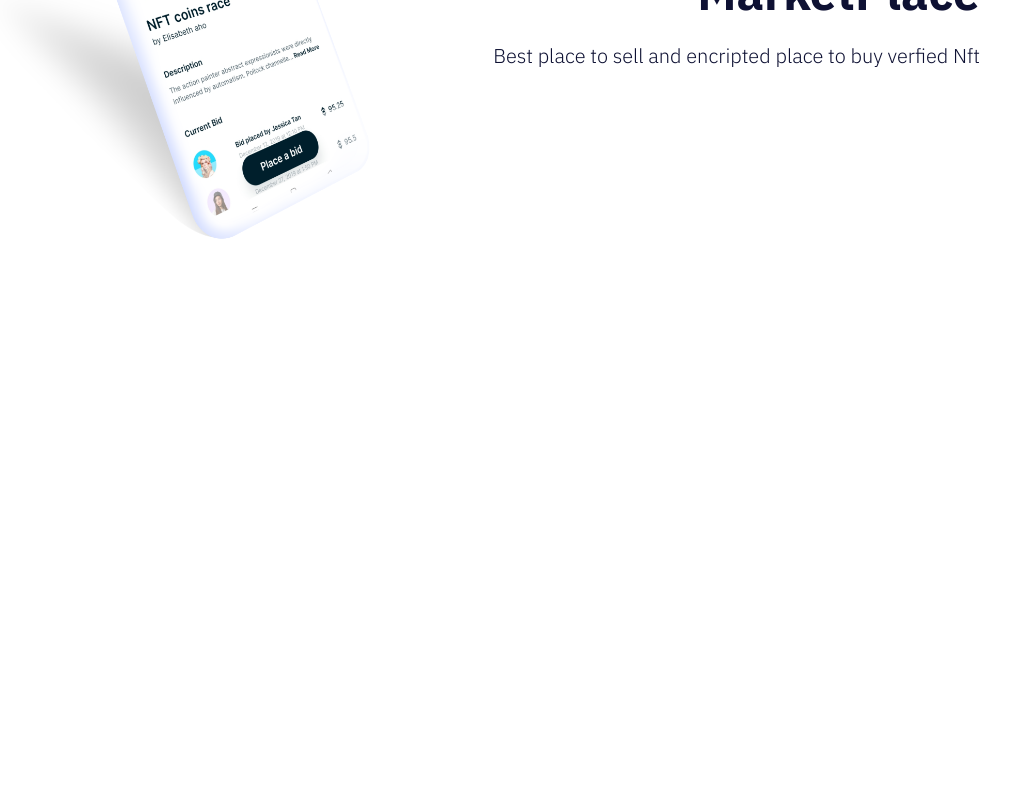
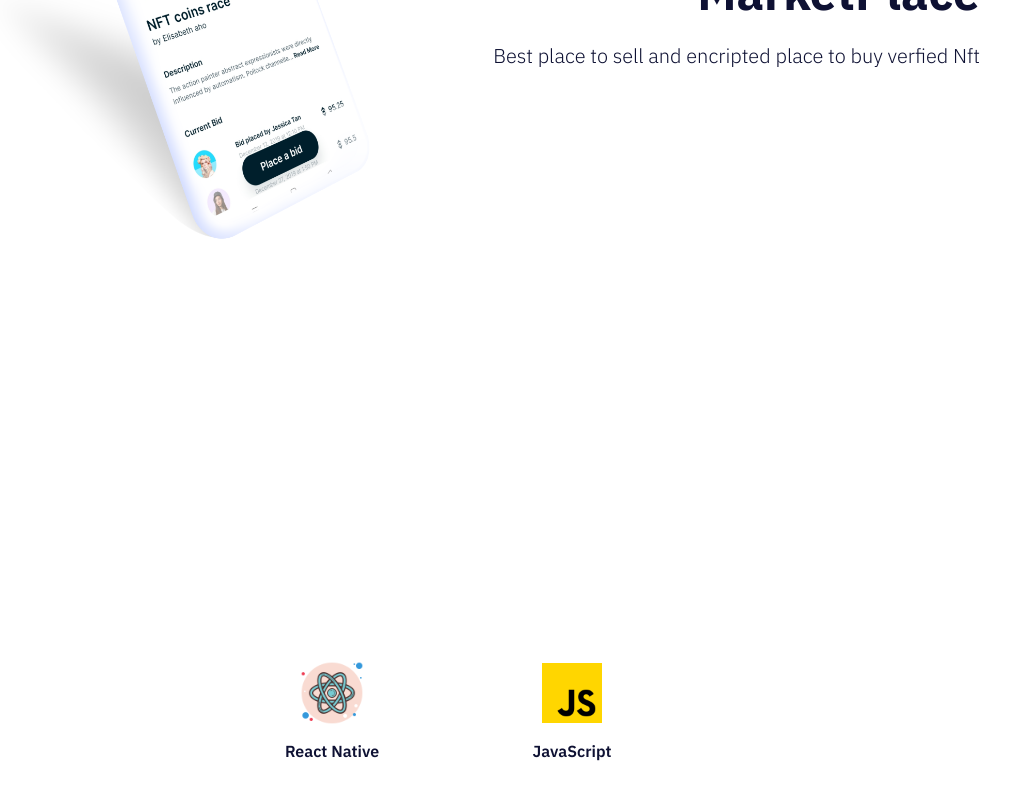
Before and after one commit to dexter9code/nft_website_React, a React (Create React App) app: page / in a window 1280 px wide. Shown: the part 1202-2002 px from the top of the page, without its empty margins (188-1197 px from the left). Before the commit the page ends 1600 px from the top, so only its background shows below. Built offline with nearby package versions, Linux system fonts and the light colour scheme.

Commit message:
created Features component to use

```diff
--- a/src/App.js
+++ b/src/App.js
@@ -17,6 +17,7 @@
         mockupImg={assets.homeCards}
         reverse
       />
+      <Features />
     </>
   );
 };
--- a/src/components/Features.jsx
+++ b/src/components/Features.jsx
@@ -1,8 +1,30 @@
-import React from 'react'
+import React from 'react';
+
+import assets from '../assets';
+import styles from '../styles/Global';
+
+const FeatureCard = ({ iconUrl, iconText }) =>  (
+  <div className={styles.featureCard}>
+    <img src={iconUrl} alt="icon" className={styles.featureImg} />
+    <p className={styles.featureText}>{iconText}</p>
+  </div>
+)
 
 const Features = () => {
   return (
-    <div>Features</div>
+    <div className={`${styles.section} ${styles.bgPrimary} banner03`}>
+      <div className={`${styles.subSection} flex-col text-center`}>
+        <div>
+          <h1 className={`${styles.h1Text} ${styles.whiteText}`}>Technologies</h1>
+          <p className={`${styles.pText} ${styles.whiteText}`}>ProNef has been developed using a cross-platform technology, React Native.</p>
+        </div>
+
+        <div className={styles.flexWrap}>
+          <FeatureCard iconUrl={assets.react} iconText="React Native" />
+          <FeatureCard iconUrl={assets.javascript} iconText="JavaScript" />
+        </div>
+      </div>
+    </div>
   )
 }
 
--- /dev/null
+++ b/src/components/FeaturesCard.jsx
@@ -0,0 +1,14 @@
+import React from "react";
+
+import styles from "../styles/Global";
+
+const FeaturesCard = ({ iconText, iconUrl }) => {
+  return (
+    <div className={styles.featureCard}>
+      <img src={iconUrl} alt="icon" className={styles.featureImg} />
+      <p className={styles.featureText}>{iconText}</p>
+    </div>
+  );
+};
+
+export default FeaturesCard;
```
